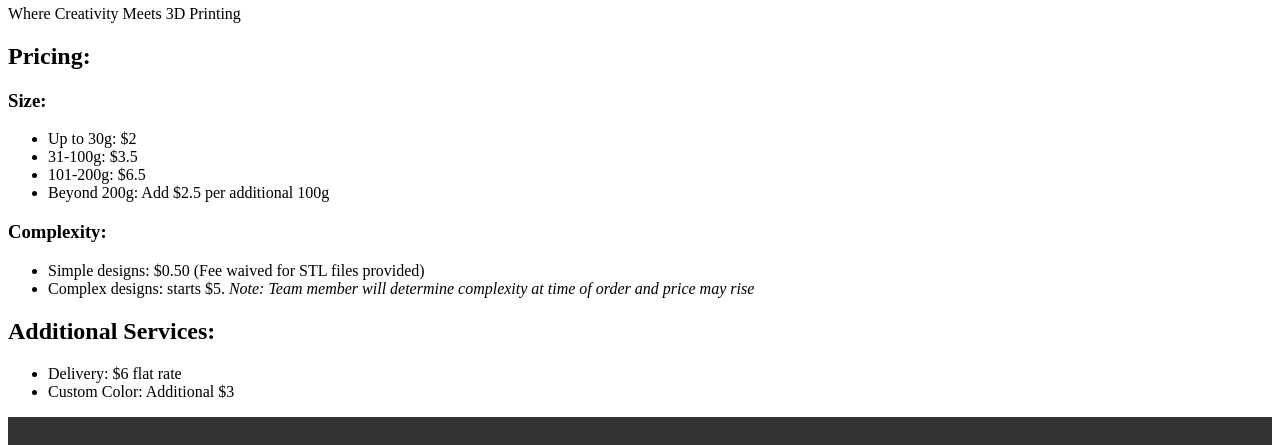
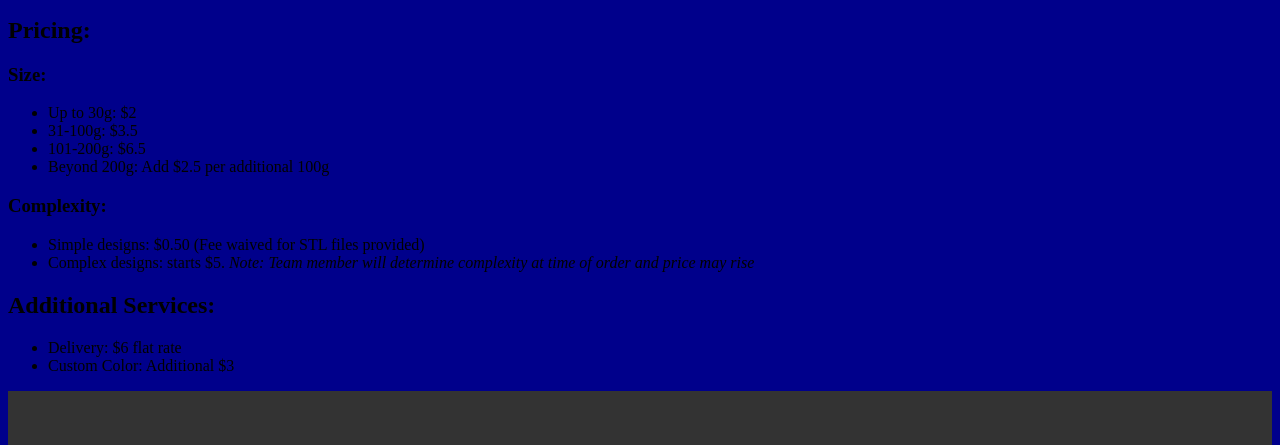
Before and after one commit to elijah-frank/elijah-frank.github.io, a plain HTML site: page index.html in a window 1280 px wide. Shown: the part 101-546 px from the top of the page. Drawn offline with Linux system fonts and the light colour scheme.

Commit message:
Update index.html

```diff
--- a/index.html
+++ b/index.html
@@ -3,10 +3,18 @@
 <head>
     <meta charset="UTF-8">
     <title>M.C. Printing Service</title>
+    <style>
+        body {
+            background-color: #00008B;
+        }
+        /* Add other style rules here */
+    </style>
 </head>
-body {
-    background-color: #00008B;
-}
+<body>
+    <!-- The rest of your HTML content goes here -->
+</body>
+</html>
+
 
     <header>
         <h1>M.C. Printing Service</h1>
```
